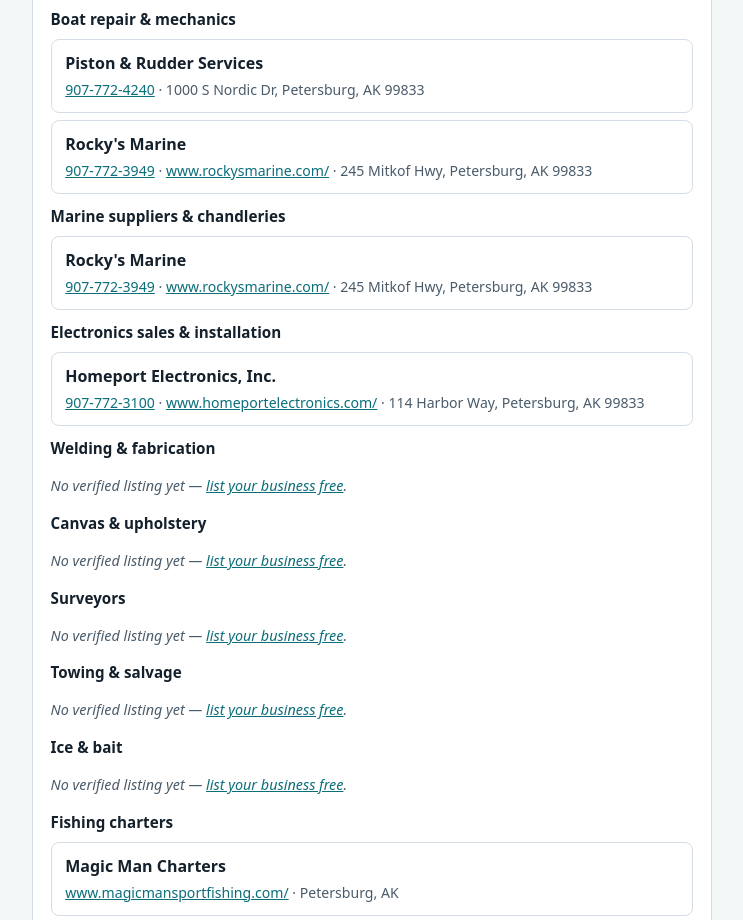
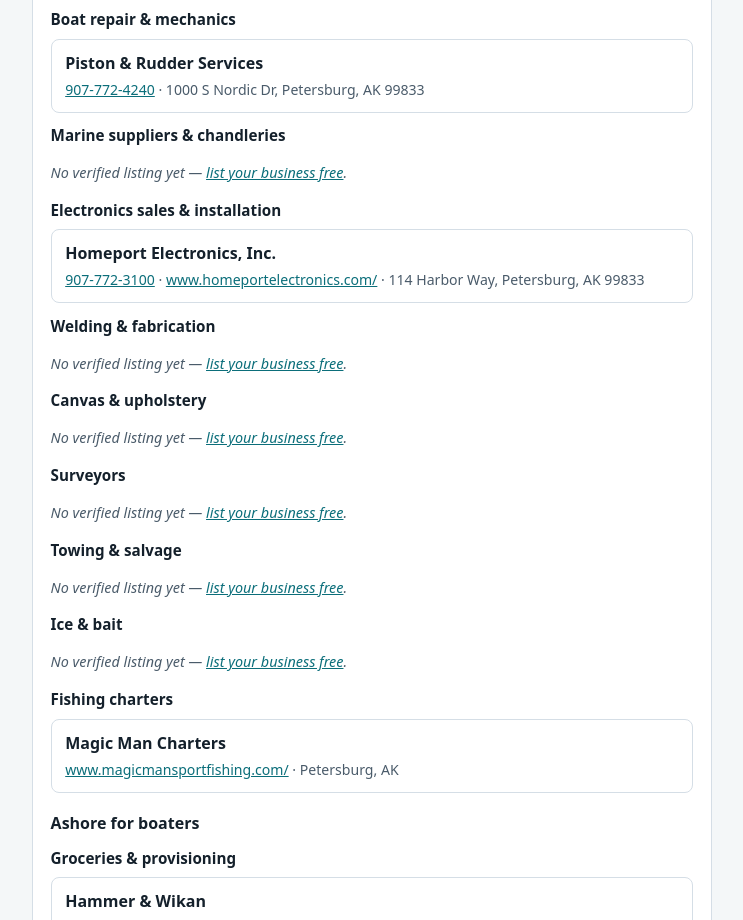
Before and after one commit to pacifictides-ak/pacifictides-ak.github.io, a plain HTML site: page pages/petersburg-tides.html in a window 1280 px wide. Shown: the part 4300-5220 px from the top of the page, without its empty margins (268-1011 px from the left). Drawn offline with Linux system fonts and the light colour scheme.

Commit message:
Remove Rocky's Marine from Petersburg directory
Jason asked to drop Rocky's from outreach and the live page.

```diff
--- a/data/businesses.csv
+++ b/data/businesses.csv
@@ -2,8 +2,6 @@ port_slug,name,category,phone,website,address,featured,description,logo_url,sour
 petersburg,Petersburg Borough Harbors,moorage_marinas,907-772-4688,https://www.petersburgak.gov/harbor,"223 Harbor Way, Petersburg, AK 99833",no,,,https://www.petersburgak.gov/harbor,2026-11-05,North/Middle/South harbors; VHF 16; coin-operated public showers available at harbor
 petersburg,Petersburg Borough Harbors,showers,907-772-4688,https://www.petersburgak.gov/harbor,"223 Harbor Way, Petersburg, AK 99833",no,,,https://www.petersburgak.gov/harbor,2026-11-05,Coin-operated shower available to the public (per harbor department page)
 petersburg,Petro Marine (Petro 49) — Petersburg,fuel_docks,907-772-4251,https://www.petromarineservices.com/plants-marinas,"901 S Nordic St, Petersburg, AK 99833",no,,,https://www.petromarineservices.com/plants-marinas,2026-11-05,Plant & marina / fuel dock
-petersburg,Rocky's Marine,boat_repair_mechanics,907-772-3949,https://www.rockysmarine.com/,"245 Mitkof Hwy, Petersburg, AK 99833",no,,,https://www.rockysmarine.com/service-department,2026-11-05,Full-service marine repair; Yamaha dealer
-petersburg,Rocky's Marine,marine_suppliers_chandleries,907-772-3949,https://www.rockysmarine.com/,"245 Mitkof Hwy, Petersburg, AK 99833",no,,,https://www.rockysmarine.com/,2026-11-05,"Parts, accessories, boats, outboards"
 petersburg,"Homeport Electronics, Inc.",electronics_sales_installation,907-772-3100,https://www.homeportelectronics.com/,"114 Harbor Way, Petersburg, AK 99833",no,,,https://www.homeportelectronics.com/contact,2026-11-05,
 petersburg,Magic Man Charters,fishing_charters,,https://www.magicmansportfishing.com/,"Petersburg, AK",no,,,https://www.magicmansportfishing.com/,2026-11-05,Salmon/halibut charters; phone not listed on homepage at verification
 petersburg,Piston & Rudder Services,shipyards_haulouts,907-772-4240,,"1000 S Nordic Dr, Petersburg, AK 99833",no,,,https://www.kfsk.org/2011/06/03/petersburg-company-reopens-larger-boat-haul-out/,2026-11-05,Haul-out/shipyard referenced in KFSK; website SSL failed at verification so omitted
--- a/pages/petersburg-tides.html
+++ b/pages/petersburg-tides.html
@@ -191,17 +191,8 @@
         <div class="meta"><a href="tel:9077724240">907-772-4240</a> · 1000 S Nordic Dr, Petersburg, AK 99833</div>
 
       </div>
-      <div class="listing">
-        <div class="name">Rocky&#x27;s Marine</div>
-        <div class="meta"><a href="tel:9077723949">907-772-3949</a> · <a href="https://www.rockysmarine.com/" rel="noopener">www.rockysmarine.com/</a> · 245 Mitkof Hwy, Petersburg, AK 99833</div>
-
-      </div>
       <h4 class="dir-cat" style="font-size:0.95rem;margin-top:0.7rem;">Marine suppliers &amp; chandleries</h4>
-      <div class="listing">
-        <div class="name">Rocky&#x27;s Marine</div>
-        <div class="meta"><a href="tel:9077723949">907-772-3949</a> · <a href="https://www.rockysmarine.com/" rel="noopener">www.rockysmarine.com/</a> · 245 Mitkof Hwy, Petersburg, AK 99833</div>
-
-      </div>
+      <p class="dir-empty">No verified listing yet — <a href="../advertise.html#list-free">list your business free</a>.</p>
       <h4 class="dir-cat" style="font-size:0.95rem;margin-top:0.7rem;">Electronics sales &amp; installation</h4>
       <div class="listing">
         <div class="name">Homeport Electronics, Inc.</div>
```
